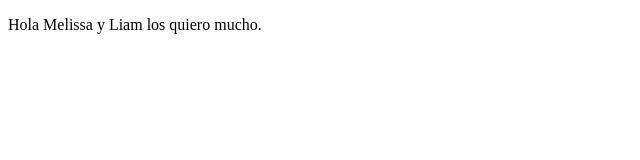
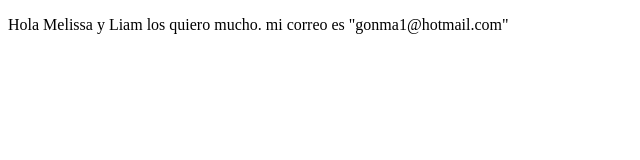
Before and after one commit to gonma1/proyectoDemoCursoPrework, a plain HTML site: page index.html in a window 1280 px wide. Shown: the whole page, without its empty margins (0-640 px from the left). Drawn offline with Linux system fonts and the light colour scheme.

Commit message:
cambios agregados en correo

```diff
--- a/index.html
+++ b/index.html
@@ -10,7 +10,7 @@
 </head>
 <body>
     <p>
-        Hola Melissa y Liam los quiero mucho.
+        Hola Melissa y Liam los quiero mucho. mi correo es "gonma1@hotmail.com"
     </p>
 </body>
 </html>
```
